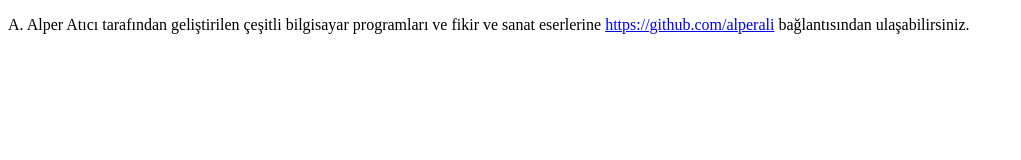
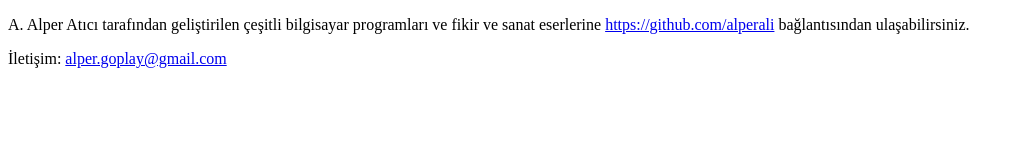
Before and after one commit to alperali/alperali.github.io, a plain HTML site: page index.html in a window 1280 px wide. Shown: the whole page, without its empty margins (0-1021 px from the left). Drawn offline with Linux system fonts and the light colour scheme.

Commit message:
Update index.html

```diff
--- a/index.html
+++ b/index.html
@@ -12,5 +12,6 @@
     çeşitli bilgisayar programları ve fikir ve sanat eserlerine
     <a href="https://github.com/alperali">https://github.com/alperali</a> bağlantısından ulaşabilirsiniz.
   </p>
+  <p>İletişim: <a href="mailto:alper.goplay@gmail.com">alper.goplay@gmail.com</a></p>
 </body>
 </html>
```
